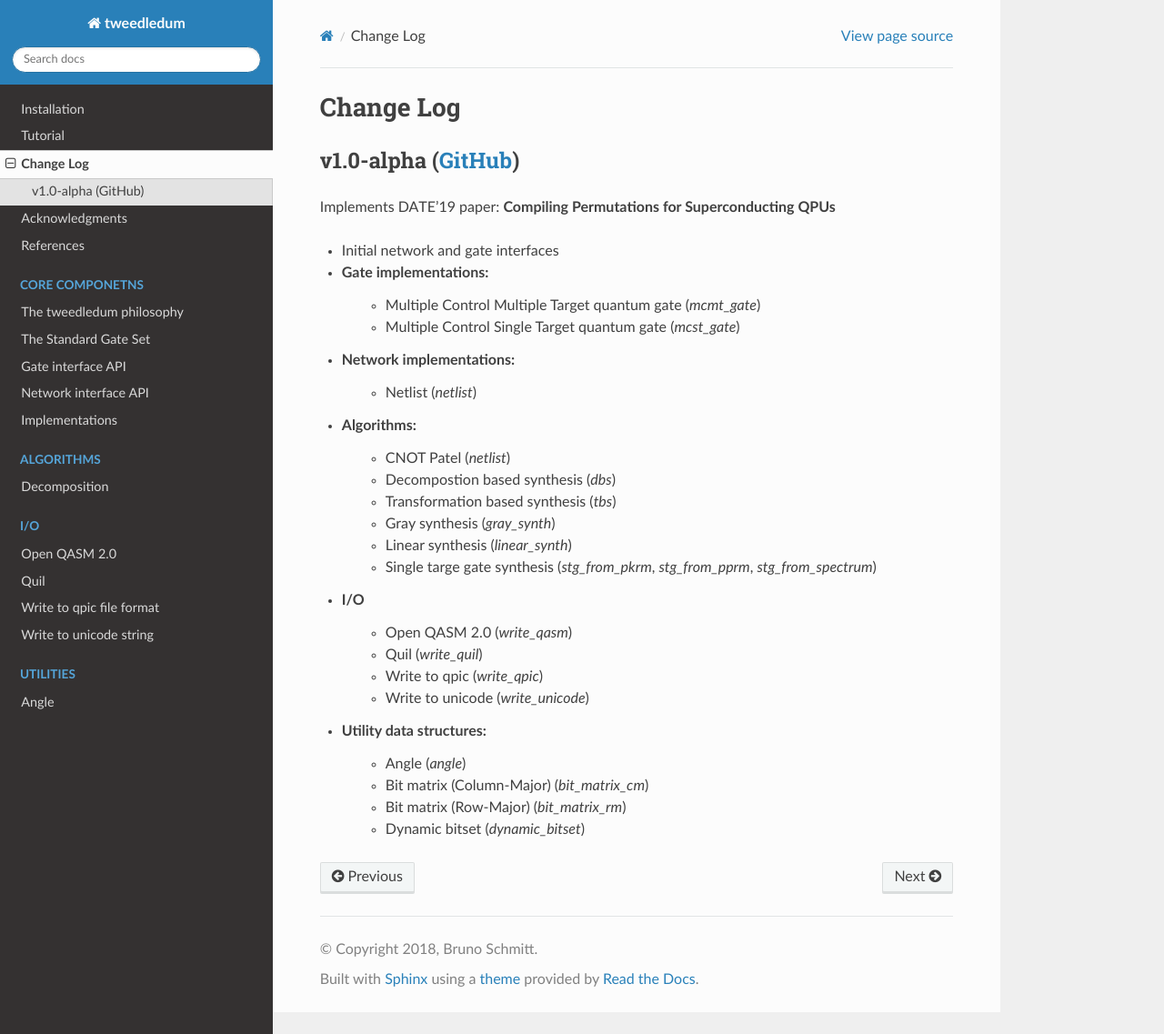
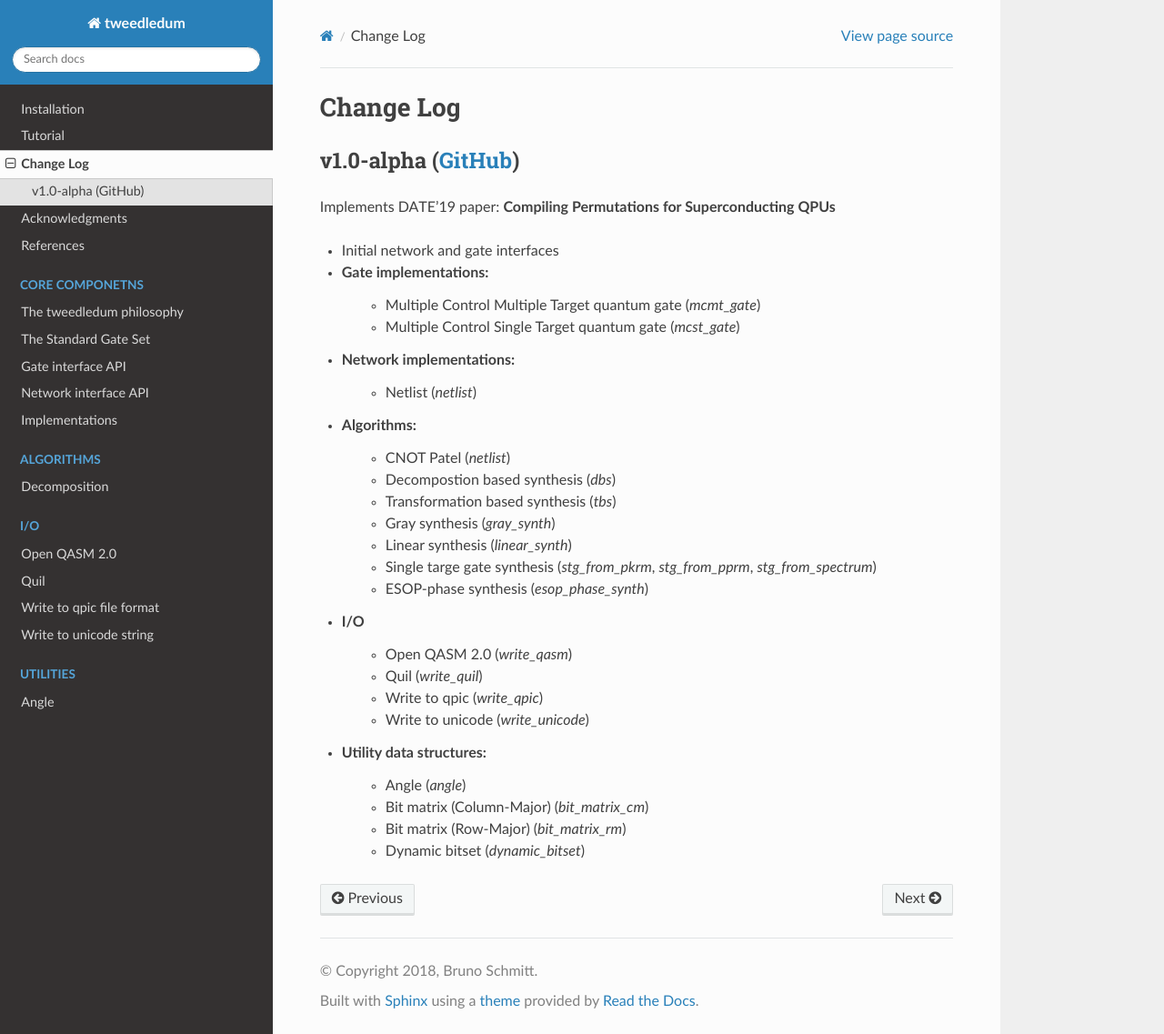
Before and after one commit to boschmitt/tweedledum, a Sphinx documentation site: the page built from docs/changelog.rst, in a window 1280 px wide and 1137 px high. Shown: the whole window at 91% size. Built offline with Sphinx 7.4.7 and the Read the Docs theme 2.0.0, drawn with Linux system fonts in a browser that asks for light colours; pages that are not in the unit, such as notebooks, are missing from menus.

Commit message:
Changelog.

```diff
--- a/docs/changelog.rst
+++ b/docs/changelog.rst
@@ -19,6 +19,7 @@ Implements DATE'19 paper: **Compiling Permutations for Superconducting QPUs**
     - Gray synthesis (`gray_synth`)
     - Linear synthesis (`linear_synth`)
     - Single targe gate synthesis (`stg_from_pkrm`, `stg_from_pprm`, `stg_from_spectrum`)
+    - ESOP-phase synthesis (`esop_phase_synth`)
 * I/O
     - Open QASM 2.0 (`write_qasm`)
     - Quil (`write_quil`)
```
